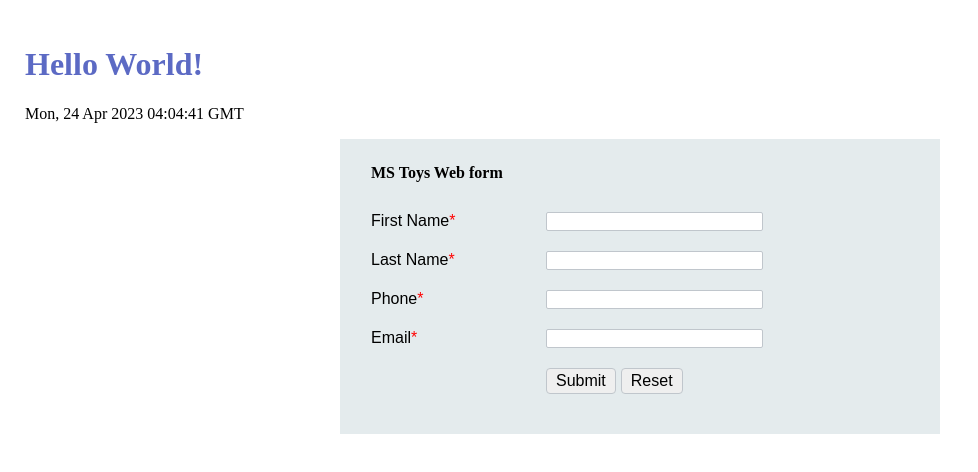
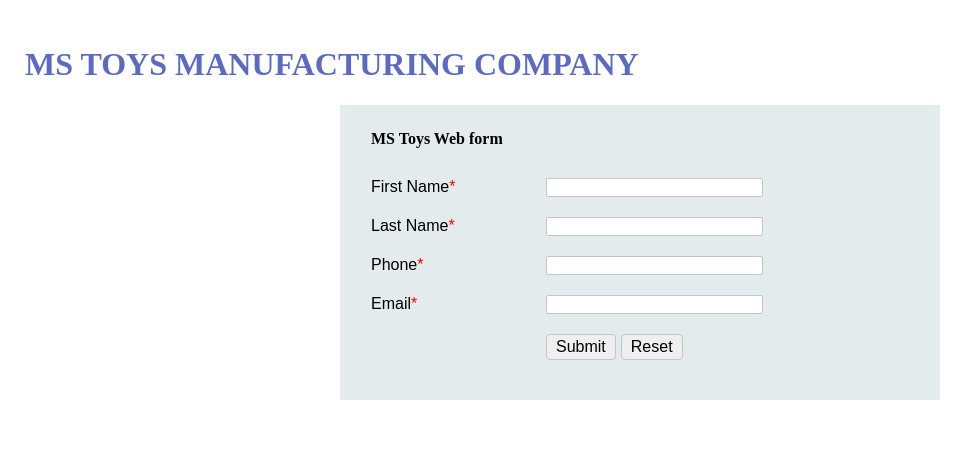
Before and after one commit to madhusudhanan-it19/MS-Toys, a plain HTML site: page index.html in a window 1280 px wide. Shown: the whole page, without its empty margins (0-978 px from the left). Drawn offline with Linux system fonts and the light colour scheme.

Commit message:
Update index.html

```diff
--- a/index.html
+++ b/index.html
@@ -1,13 +1,11 @@
 <!DOCTYPE html>
 <html>
   <head>
-    <title>Hello, World!</title>
+    <title>MS TOYS</title>
     <link rel="stylesheet" href="styles.css" />
   </head>
   <body>
-      <h1 class="title">Hello World! </h1>
-      <p id="currentTime"></p>
-      <script src="script.js"></script>
+      <h1 class="title">MS TOYS MANUFACTURING COMPANY</h1>
       <!-- Note :
    - You can modify the font style and form style to suit your website.
    - Code lines with comments Do not remove this code are required for the form to work properly, make sure that you do not remove these lines of code.
```
